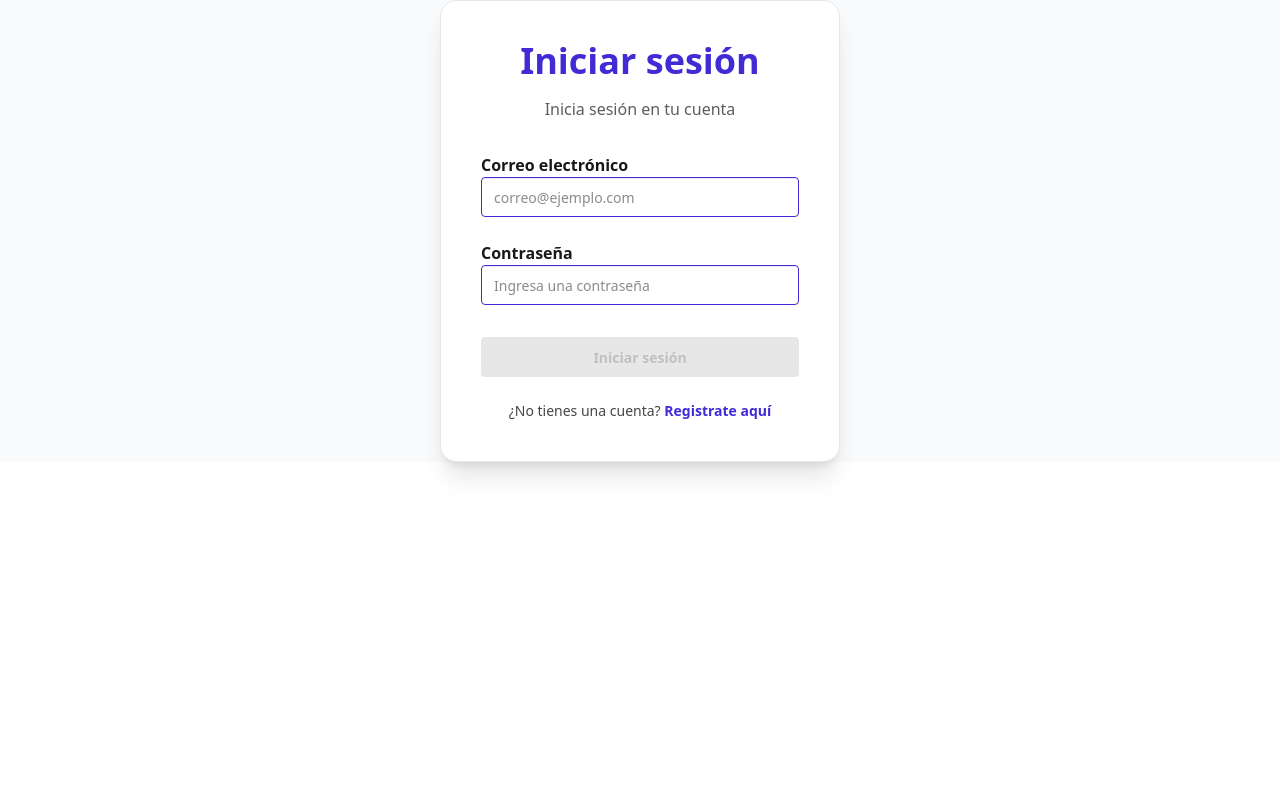
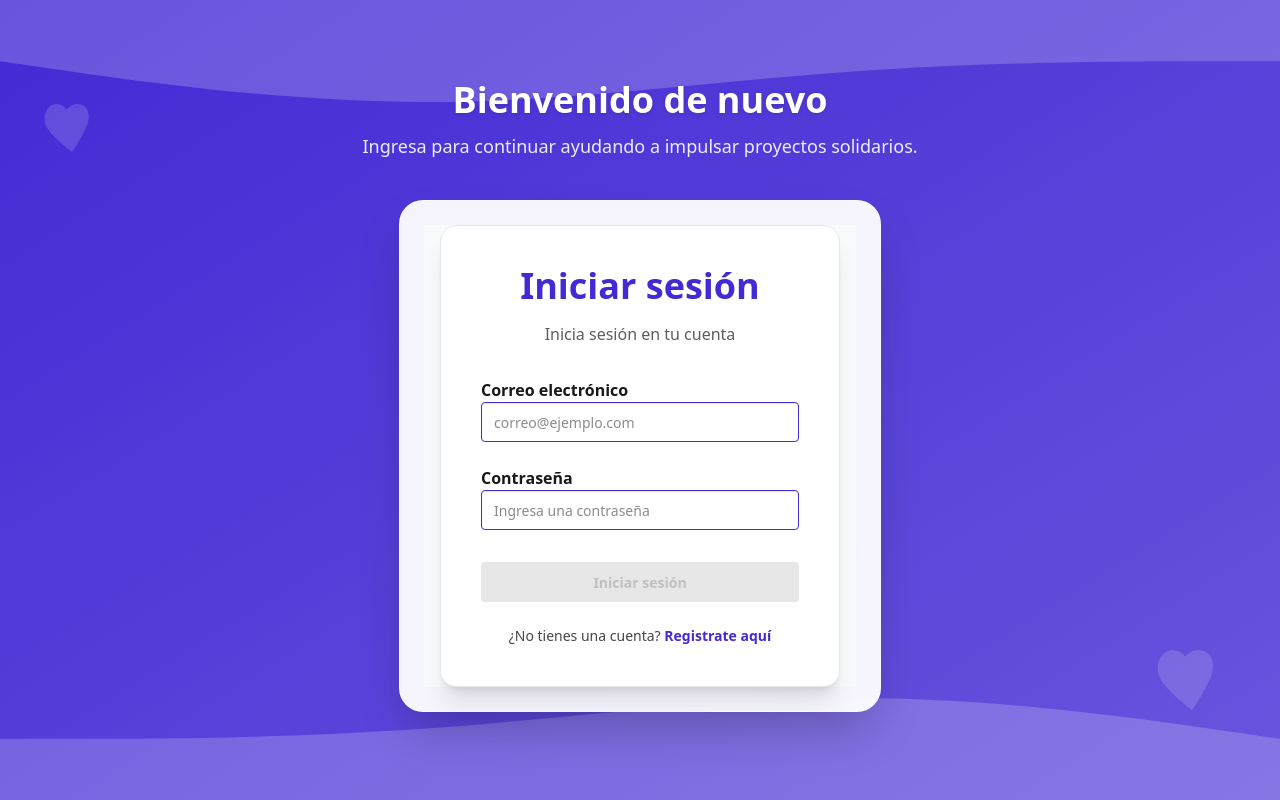
Before and after one commit to DanielPuertaM/SOLIDarity, an Angular app: page /auth in a window 1280 px wide. Built offline with nearby package versions, Linux system fonts and the light colour scheme.

Commit message:
auth mejora estetica

```diff
--- a/src/app/auth/auth.component/auth.component.html
+++ b/src/app/auth/auth.component/auth.component.html
@@ -1,10 +1,85 @@
-@if (isLogin()) {
-	<app-login
-		[isLogin]="isLogin"
-	/>
+<section class="relative py-20 min-h-screen flex flex-col items-center justify-start">
 
-} @else {
-	<app-register
-		[isLogin]="isLogin"
-	/>
-}
+  <div class="absolute inset-0 overflow-hidden z-0">
+
+    <div class="absolute inset-0 bg-gradient-to-br from-primary to-primary/80"></div>
+
+    <svg class="absolute top-0 left-0 w-full h-51 text-white/20"
+         viewBox="0 0 1440 320" preserveAspectRatio="none">
+      <path fill="currentColor"
+        d="M0,96L80,112C160,128,320,160,480,160C640,160,800,128,960,112C1120,96,1280,96,1360,96L1440,96L1440,0L1360,0C1280,0,1120,0,960,0C800,0,640,0,480,0C320,0,160,0,80,0L0,0Z"></path>
+    </svg>
+
+    <svg class="absolute bottom-0 right-0 w-full h-51 text-white/20 rotate-180"
+         viewBox="0 0 1440 320" preserveAspectRatio="none">
+      <path fill="currentColor"
+        d="M0,96L80,112C160,128,320,160,480,160C640,160,800,128,960,112C1120,96,1280,96,1360,96L1440,96L1440,0L1360,0C1280,0,1120,0,960,0C800,0,640,0,480,0C320,0,160,0,80,0L0,0Z"></path>
+    </svg>
+
+    <svg class="absolute top-24 left-10 w-16 h-16 opacity-15 text-white"
+         fill="currentColor" viewBox="0 0 24 24">
+      <path d="M12 21s-6-4.35-9-8.5S2.75 3 6 3c2.5 0 4 2 4 2s1.5-2 4-2c3.25 0 6 3.5 3 9.5S12 21 12 21z" />
+    </svg>
+
+    <svg class="absolute bottom-20 right-12 w-20 h-20 opacity-15 text-white"
+         fill="currentColor" viewBox="0 0 24 24">
+      <path d="M12 21s-6-4.35-9-8.5S2.75 3 6 3c2.5 0 4 2 4 2s1.5-2 4-2c3.25 0 6 3.5 3 9.5S12 21 12 21z" />
+    </svg>
+
+  </div>
+
+ <div class="relative z-10 text-center max-w-2xl px-6 mb-10">
+
+    @if (isLogin()) {
+      <div>
+
+        <h1 class="text-3xl sm:text-4xl font-extrabold text-white drop-shadow">
+          Bienvenido de nuevo
+        </h1>
+
+        <p class="text-white/90 mt-3 text-lg">
+          Ingresa para continuar ayudando a impulsar proyectos solidarios.
+        </p>
+
+      </div>
+    }
+
+    @else {
+      <div>
+
+        <h1 class="text-3xl sm:text-4xl font-extrabold text-white drop-shadow">
+          Únete a SOLIDarity
+        </h1>
+
+        <p class="text-white/90 mt-3 text-lg">
+          Crea tu cuenta y empieza a construir campañas que transforman vidas.
+        </p>
+
+      </div>
+    }
+
+  </div>
+  <div class="relative z-10 w-full  flex justify-center px-6">
+
+    <div class="
+      bg-white/95 dark:bg-base-200/95
+      backdrop-blur-xl
+      border border-white/40 dark:border-base-300/40
+      rounded-3xl shadow-2xl
+      p-6
+
+      flex justify-center
+    ">
+
+      @if (isLogin()) {
+        <app-login [isLogin]="isLogin"></app-login>
+      }
+      @else {
+        <app-register [isLogin]="isLogin"></app-register>
+      }
+
+    </div>
+
+  </div>
+
+</section>
```
